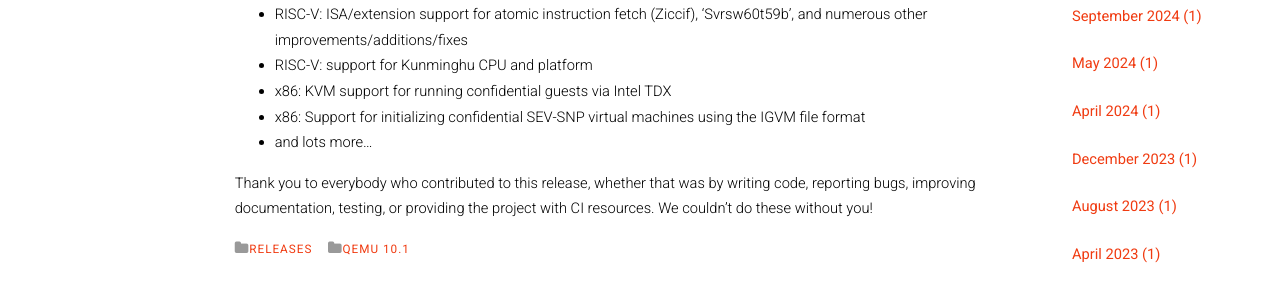
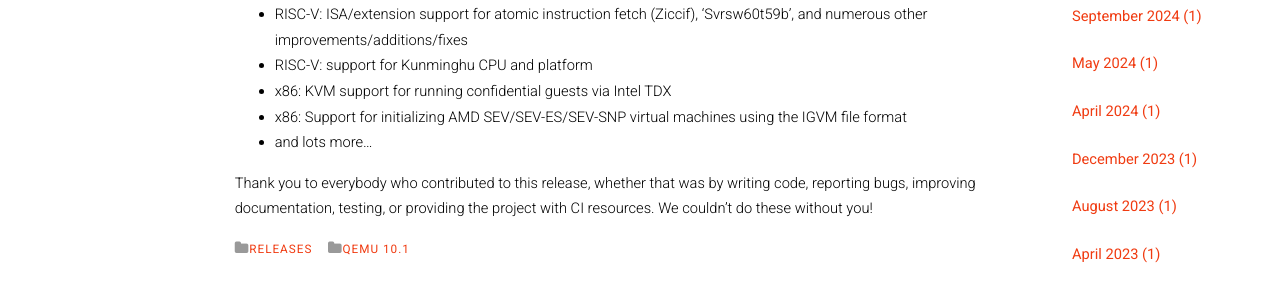
Before and after one commit to qemu/qemu-web, a Jekyll site: the page built from _posts/2025-08-26-qemu-10-1-0.md, in a window 1280 px wide and 900 px high, scrolled down 443 px. Shown: the part 152-445 px from the top of the window. Built offline with Jekyll 4.4.1, drawn with Linux system fonts in a browser that asks for light colours; nearby versions of some CDN libraries.

Commit message:
Further corrections to 10.1.0 IGVM support announcement
Support is enabled for SEV in general, not just SEV-SNP. Fix up and
clarify this in the release highlights.

Signed-off-by: Michael Roth <michael.roth@amd.com>

```diff
--- a/_posts/2025-08-26-qemu-10-1-0.md
+++ b/_posts/2025-08-26-qemu-10-1-0.md
@@ -22,7 +22,7 @@
  * RISC-V: ISA/extension support for atomic instruction fetch (Ziccif), 'Svrsw60t59b', and numerous other improvements/additions/fixes
  * RISC-V: support for Kunminghu CPU and platform
  * x86: KVM support for running confidential guests via Intel TDX
- * x86: Support for initializing confidential SEV-SNP virtual machines using the IGVM file format
+ * x86: Support for initializing AMD SEV/SEV-ES/SEV-SNP virtual machines using the IGVM file format
  * and lots more...
 
 Thank you to everybody who contributed to this release, whether that was by writing code, reporting bugs, improving documentation, testing, or providing the project with CI resources. We couldn't do these without you!
```
